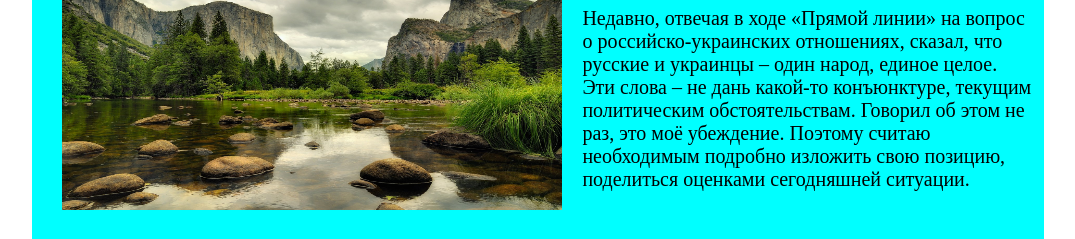
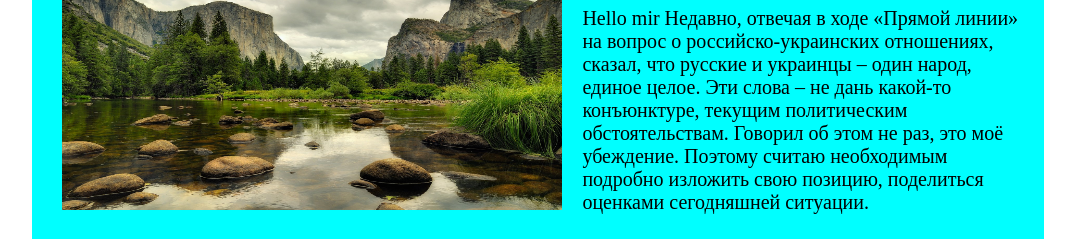
Before and after one commit to Stellshi/HTML, a plain HTML site: page index.html in a window 1280 px wide. Shown: the part 168-407 px from the top of the page, without its empty margins (102-1177 px from the left). Drawn offline with Linux system fonts and the light colour scheme.

Commit message:
new text

```diff
--- a/index.html
+++ b/index.html
@@ -11,6 +11,7 @@
 
 <body>
     <div class="c1">
+
 
 
         <div class="menu">
@@ -28,7 +29,7 @@
 
             <img style="height: 250px; width: 500px; margin: 20px; float:left;" src="img/123.jpg">
             <h1 style="margin: 10px;">Заголовок</h1>
-
+            Hello mir
             Недавно, отвечая в ходе «Прямой линии» на вопрос о российско-украинских отношениях, сказал, что русские
             и
             украинцы – один народ, единое целое. Эти слова – не дань какой-то конъюнктуре, текущим политическим
```
